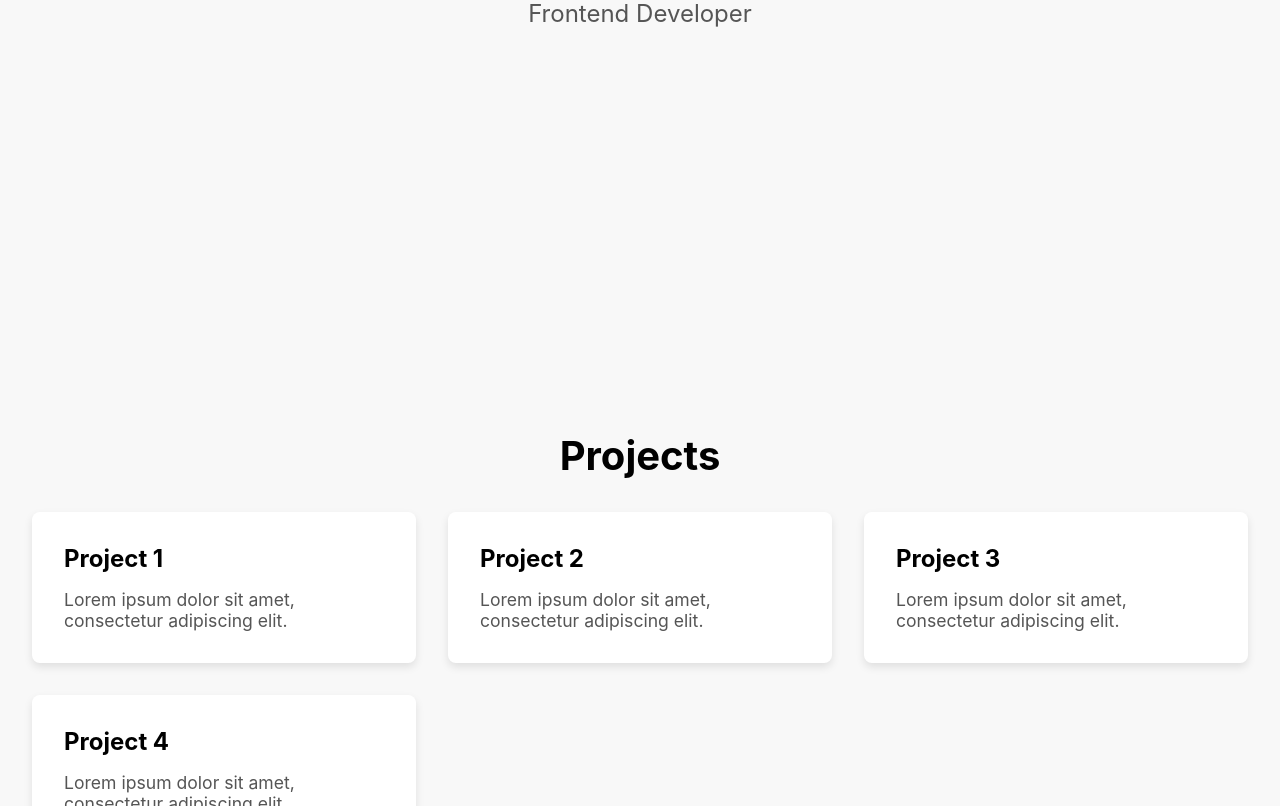
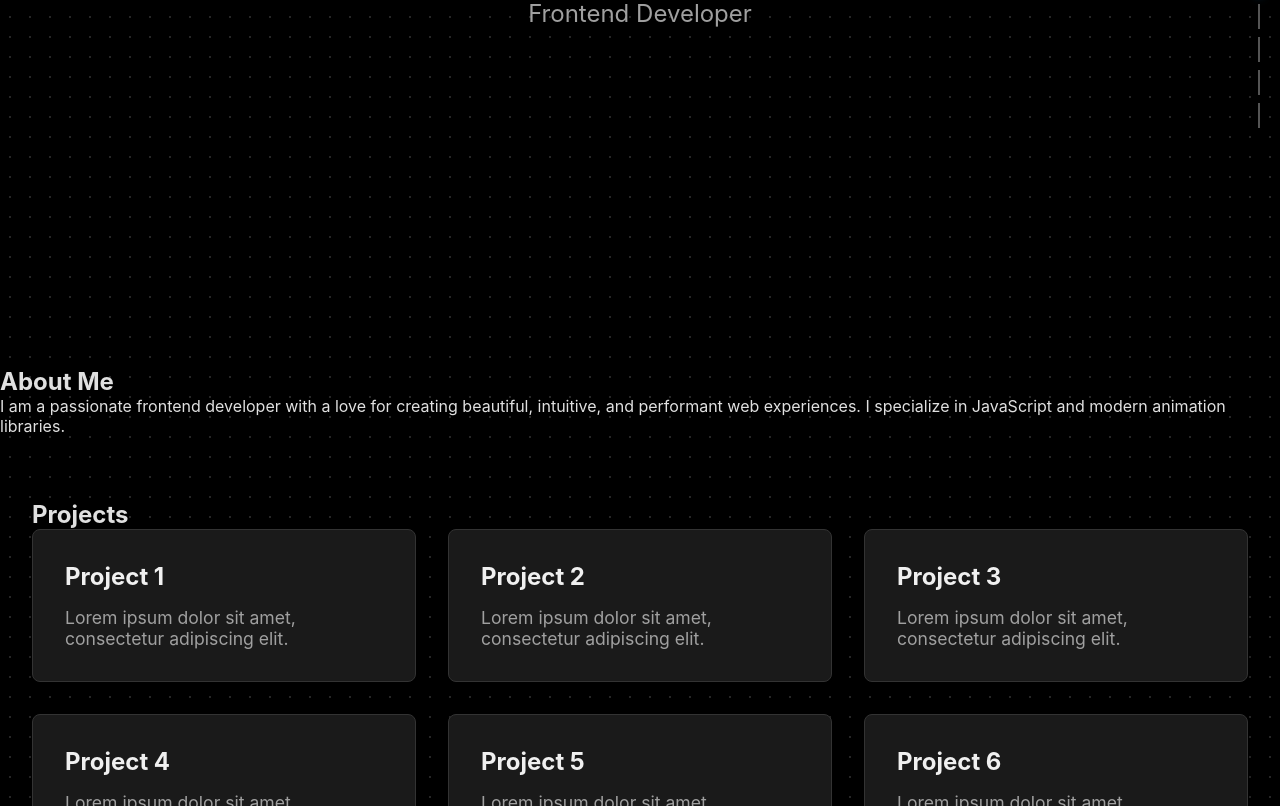
Before and after one commit to Tanishq-IMCA/PORTFOLIO, a website built with Vite: page index.html in a window 1280 px wide. Shown: the part 433-1239 px from the top of the page. Built offline with nearby package versions, Linux system fonts and the light colour scheme.

Commit message:
Implement dark mode theme, add a fixed scroll indicator navigation with active state tracking, and refine project card entrance animations.

```diff
--- a/index.html
+++ b/index.html
@@ -11,44 +11,69 @@
       <nav class="nav">
         <a href="/" class="nav-logo">
           <svg class="logo" width="40" height="40" viewBox="0 0 40 40">
-            <path d="M10 10 L30 10 L30 30 L10 30 Z" fill="none" stroke="#333" stroke-width="2" />
-            <path d="M10 10 L20 20 L30 10" fill="none" stroke="#333" stroke-width="2" />
+            <path d="M10 10 L30 10 L30 30 L10 30 Z" fill="none" stroke="#c0c0c0" stroke-width="2" />
+            <path d="M10 10 L20 20 L30 10" fill="none" stroke="#c0c0c0" stroke-width="2" />
           </svg>
         </a>
         <ul class="nav-list">
           <li class="nav-item"><a href="#about" class="nav-link">About</a></li>
           <li class="nav-item"><a href="#projects" class="nav-link">Projects</a></li>
+          <li class="nav-item"><a href="#skills" class="nav-link">Skills</a></li>
           <li class="nav-item"><a href="#contact" class="nav-link">Contact</a></li>
         </ul>
       </nav>
     </header>
+
+    <nav class="scroll-indicator">
+      <a href="#hero" class="indicator-line"></a>
+      <a href="#about" class="indicator-line"></a>
+      <a href="#projects" class="indicator-line"></a>
+      <a href="#skills" class="indicator-line"></a>
+      <a href="#contact" class="indicator-line"></a>
+    </nav>
+
     <main>
-      <section class="hero">
+      <section id="hero" class="hero">
         <h1 class="hero-title">John Doe</h1>
         <p class="hero-subtitle">Frontend Developer</p>
       </section>
+
+      <section id="about" class="about">
+        <h2 class="section-title">About Me</h2>
+        <p class="about-text">I am a passionate frontend developer with a love for creating beautiful, intuitive, and performant web experiences. I specialize in JavaScript and modern animation libraries.</p>
+      </section>
+
       <section id="projects" class="projects">
-        <h2 class="projects-title">Projects</h2>
+        <h2 class="section-title">Projects</h2>
         <div class="projects-grid">
-          <div class="project-card">
-            <h3 class="project-title">Project 1</h3>
-            <p class="project-description">Lorem ipsum dolor sit amet, consectetur adipiscing elit.</p>
-          </div>
-          <div class="project-card">
-            <h3 class="project-title">Project 2</h3>
-            <p class="project-description">Lorem ipsum dolor sit amet, consectetur adipiscing elit.</p>
-          </div>
-          <div class="project-card">
-            <h3 class="project-title">Project 3</h3>
-            <p class="project-description">Lorem ipsum dolor sit amet, consectetur adipiscing elit.</p>
-          </div>
-          <div class="project-card">
-            <h3 class="project-title">Project 4</h3>
-            <p class="project-description">Lorem ipsum dolor sit amet, consectetur adipiscing elit.</p>
-          </div>
+          <!-- More project cards -->
+          <div class="project-card"><h3 class="project-title">Project 1</h3><p class="project-description">Lorem ipsum dolor sit amet, consectetur adipiscing elit.</p></div>
+          <div class="project-card"><h3 class="project-title">Project 2</h3><p class="project-description">Lorem ipsum dolor sit amet, consectetur adipiscing elit.</p></div>
+          <div class="project-card"><h3 class="project-title">Project 3</h3><p class="project-description">Lorem ipsum dolor sit amet, consectetur adipiscing elit.</p></div>
+          <div class="project-card"><h3 class="project-title">Project 4</h3><p class="project-description">Lorem ipsum dolor sit amet, consectetur adipiscing elit.</p></div>
+          <div class="project-card"><h3 class="project-title">Project 5</h3><p class="project-description">Lorem ipsum dolor sit amet, consectetur adipiscing elit.</p></div>
+          <div class="project-card"><h3 class="project-title">Project 6</h3><p class="project-description">Lorem ipsum dolor sit amet, consectetur adipiscing elit.</p></div>
         </div>
       </section>
+
+      <section id="skills" class="skills">
+        <h2 class="section-title">Skills</h2>
+        <div class="skills-list">
+          <span>JavaScript</span>
+          <span>Anime.js</span>
+          <span>CSS3</span>
+          <span>HTML5</span>
+          <span>Vite</span>
+          <span>Node.js</span>
+        </div>
+      </section>
+
+      <section id="contact" class="contact">
+        <h2 class="section-title">Get In Touch</h2>
+        <a href="mailto:hello@example.com" class="contact-button">Say Hello</a>
+      </section>
     </main>
+
     <div id="app"></div>
     <script type="module" src="/main.js"></script>
   </body>
--- a/main.js
+++ b/main.js
@@ -1,53 +1,49 @@
 import './style.css';
 import anime from 'animejs';
 
+// --- DOM Elements ---
 const heroTitle = document.querySelector('.hero-title');
 const heroSubtitle = document.querySelector('.hero-subtitle');
 const projectsSection = document.querySelector('.projects');
 const projectCards = document.querySelectorAll('.project-card');
 const logo = document.querySelector('.logo');
 const logoPaths = logo.querySelectorAll('path');
+const scrollIndicator = document.querySelector('.scroll-indicator');
+const indicatorLines = document.querySelectorAll('.indicator-line');
+const sections = document.querySelectorAll('section[id]');
 
-// Define media query for mobile
+// --- Initial Animations ---
+
+// Media Query for responsive animations
 const isMobile = window.matchMedia('(max-width: 768px)').matches;
 
-// Hero section animations
+// Hero section entrance
 anime.timeline({
   easing: 'easeOutExpo',
 })
 .add({
   targets: heroTitle,
-  translateY: isMobile ? [-50, 0] : [-100, 0], // Smaller translation for mobile
+  translateY: isMobile ? [-50, 0] : [-100, 0],
   opacity: [0, 1],
   duration: 1000,
 })
 .add({
   targets: heroSubtitle,
-  translateY: isMobile ? [50, 0] : [100, 0], // Smaller translation for mobile
+  translateY: isMobile ? [50, 0] : [100, 0],
   opacity: [0, 1],
   duration: 1000,
 }, '-=500');
 
-// Projects section scroll animation
-const observer = new IntersectionObserver((entries) => {
-  entries.forEach(entry => {
-    if (entry.isIntersecting) {
-      anime({
-        targets: projectCards,
-        translateY: [100, 0],
-        opacity: [0, 1],
-        delay: anime.stagger(200),
-        easing: 'easeOutExpo',
-        duration: 1000,
-      });
-      observer.unobserve(projectsSection);
-    }
-  });
-}, {
-  threshold: 0.2,
+// Scroll indicator entrance
+anime({
+  targets: '.scroll-indicator',
+  translateX: [50, 0],
+  opacity: [0, 1],
+  easing: 'easeOutExpo',
+  delay: 1500, // Delay to let the hero animation finish
+  duration: 1000,
 });
 
-observer.observe(projectsSection);
 
 // SVG Logo animation
 logoPaths.forEach(path => {
@@ -65,3 +61,54 @@ anime({
   direction: 'alternate',
   loop: true,
 });
+
+
+// --- Scroll-Based Animations ---
+
+// Project cards entrance
+const projectsObserver = new IntersectionObserver((entries) => {
+  entries.forEach(entry => {
+    if (entry.isIntersecting) {
+      anime({
+        targets: projectCards,
+        translateY: [40, 0],
+        scale: [0.9, 1],
+        opacity: [0, 1],
+        delay: anime.stagger(100),
+        easing: 'spring(1, 90, 15, 0)',
+      });
+      projectsObserver.unobserve(projectsSection);
+    }
+  });
+}, { threshold: 0.2 });
+
+projectsObserver.observe(projectsSection);
+
+
+// Scroll indicator active state
+const sectionObserver = new IntersectionObserver((entries) => {
+  entries.forEach(entry => {
+    if (entry.isIntersecting) {
+      // Get the id of the current section
+      const currentSectionId = entry.target.id;
+
+      // Remove active class from all lines
+      indicatorLines.forEach(line => {
+        line.classList.remove('active');
+        // Check if the line's href corresponds to the current section
+        const lineHref = line.getAttribute('href').substring(1);
+        if (lineHref === currentSectionId) {
+          // Add active class to the matching line
+          line.classList.add('active');
+        }
+      });
+    }
+  });
+}, {
+  threshold: 0.5 // Trigger when 50% of the section is visible
+});
+
+// Observe each section
+sections.forEach(section => {
+  sectionObserver.observe(section);
+});
--- a/style.css
+++ b/style.css
@@ -4,9 +4,16 @@
   box-sizing: border-box;
 }
 
+html {
+  scroll-behavior: smooth;
+}
+
 body {
   font-family: -apple-system, BlinkMacSystemFont, 'Segoe UI', Roboto, 'Helvetica Neue', Arial, sans-serif;
-  background-color: #f8f8f8;
+  background-color: #000000;
+  background-image: radial-gradient(circle at center, rgba(128, 128, 128, 0.3) 1px, transparent 1px);
+  background-size: 20px 20px;
+  color: #e0e0e0;
 }
 
 .header {
@@ -15,8 +22,10 @@ body {
   left: 0;
   width: 100%;
   padding: 1rem 2rem;
-  background-color: #fff;
-  box-shadow: 0 2px 4px rgba(0, 0, 0, 0.1);
+  background-color: rgba(10, 10, 10, 0.8);
+  backdrop-filter: blur(10px);
+  -webkit-backdrop-filter: blur(10px);
+  box-shadow: 0 2px 4px rgba(0, 0, 0, 0.5);
   z-index: 100;
 }
 
@@ -30,7 +39,7 @@ body {
   font-size: 1.5rem;
   font-weight: bold;
   text-decoration: none;
-  color: #333;
+  color: #f0f0f0;
 }
 
 .nav-list {
@@ -45,7 +54,7 @@ body {
 .nav-link {
   font-size: 1.1rem;
   text-decoration: none;
-  color: #555;
+  color: #c0c0c0;
   transition: color 0.2s ease-in-out;
 }
 
@@ -66,11 +75,12 @@ body {
   font-size: 4rem;
   font-weight: bold;
   margin-bottom: 1rem;
+  color: #ffffff;
 }
 
 .hero-subtitle {
   font-size: 1.5rem;
-  color: #555;
+  color: #a0a0a0;
 }
 
 .projects {
@@ -82,6 +92,7 @@ body {
   font-weight: bold;
   text-align: center;
   margin-bottom: 2rem;
+  color: #ffffff;
 }
 
 .projects-grid {
@@ -91,22 +102,54 @@ body {
 }
 
 .project-card {
-  background-color: #fff;
+  background-color: #1a1a1a;
   padding: 2rem;
   border-radius: 0.5rem;
-  box-shadow: 0 4px 8px rgba(0, 0, 0, 0.1);
+  box-shadow: 0 4px 8px rgba(0, 0, 0, 0.4);
+  border: 1px solid #333;
+  transition: transform 0.2s ease-in-out, box-shadow 0.2s ease-in-out;
+}
+
+.project-card:hover {
+    transform: translateY(-5px);
+    box-shadow: 0 8px 16px rgba(0, 0, 0, 0.5);
 }
 
 .project-title {
   font-size: 1.5rem;
   font-weight: bold;
   margin-bottom: 1rem;
+  color: #f0f0f0;
 }
 
 .project-description {
   font-size: 1.1rem;
-  color: #555;
+  color: #a0a0a0;
 }
+
+.scroll-indicator {
+  position: fixed;
+  right: 20px;
+  top: 50%;
+  transform: translateY(-50%);
+  display: flex;
+  flex-direction: column;
+  z-index: 101;
+}
+
+.indicator-line {
+  width: 2px;
+  height: 25px;
+  background-color: #555;
+  margin: 4px 0;
+  transition: background-color 0.3s ease, box-shadow 0.3s ease;
+}
+
+.indicator-line.active {
+  background-color: #00aaff;
+  box-shadow: 0 0 5px #00aaff, 0 0 10px #00aaff;
+}
+
 
 @media (max-width: 768px) {
   .hero-title {
@@ -120,4 +163,8 @@ body {
   .projects-grid {
     grid-template-columns: 1fr;
   }
+
+  .scroll-indicator {
+    right: 10px;
+  }
 }
```
